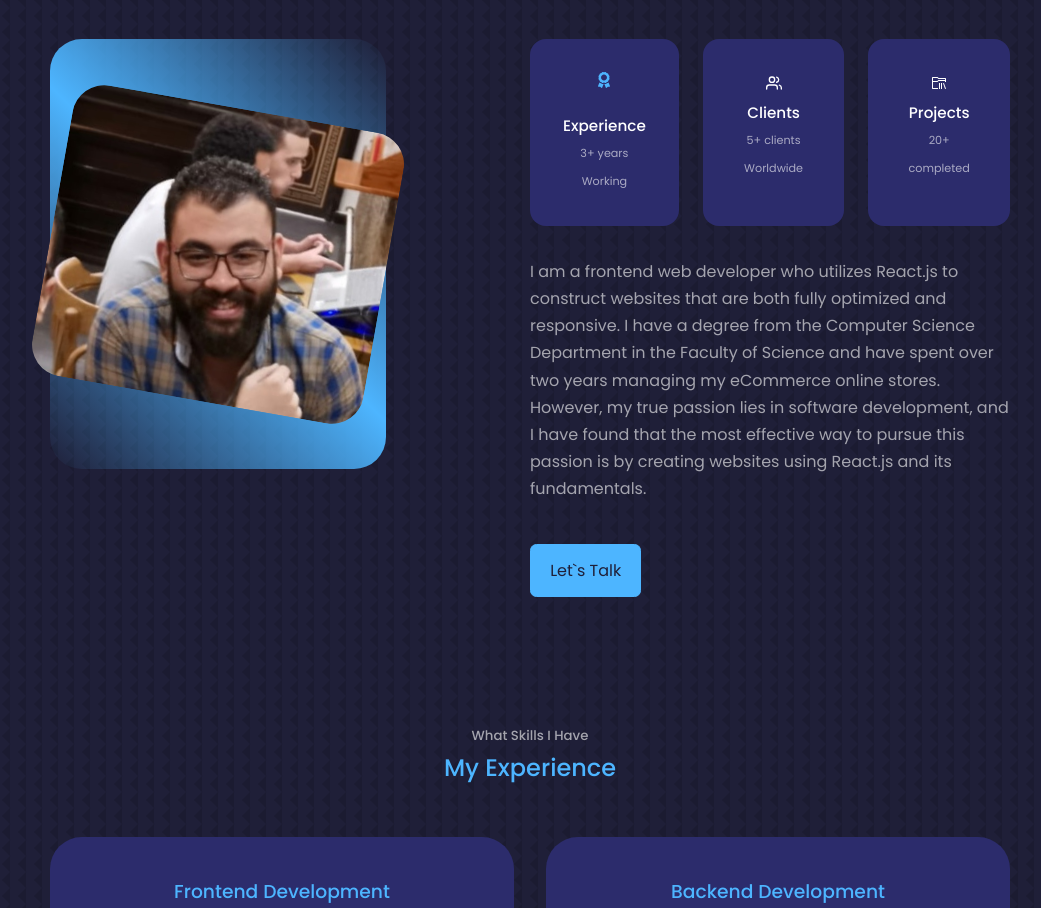
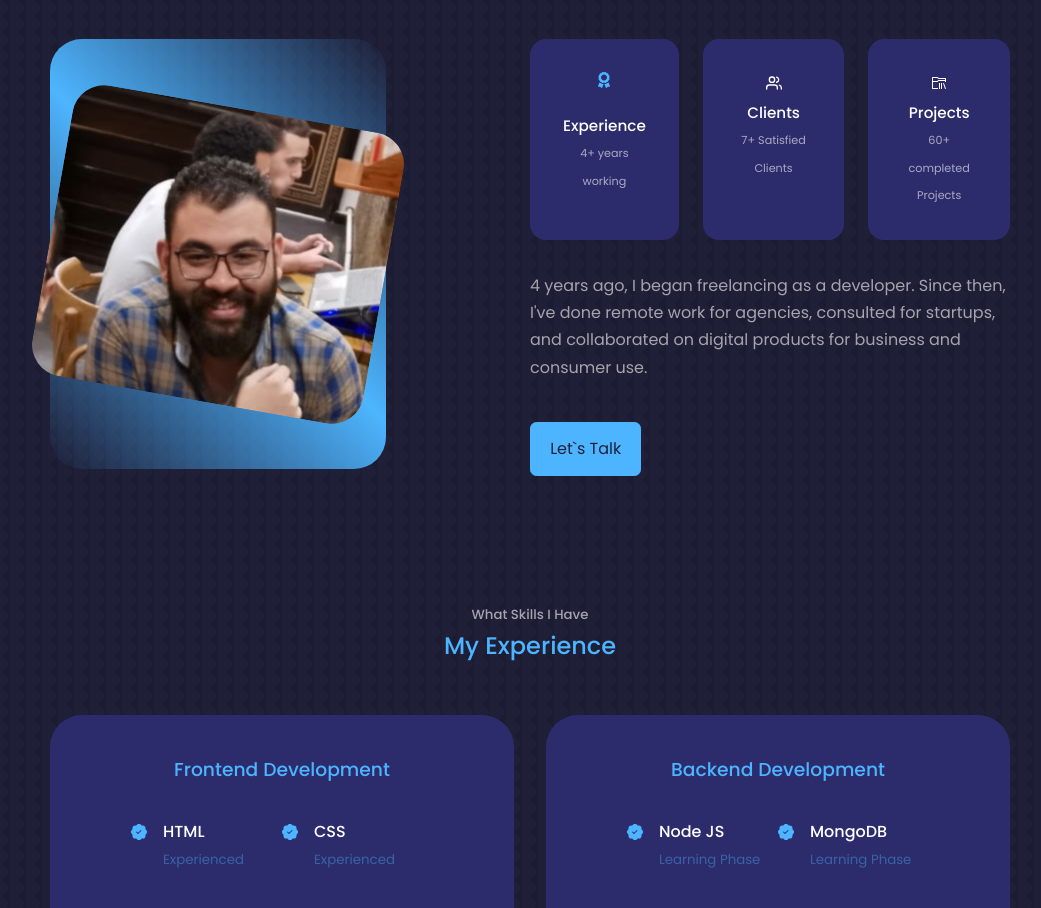
Before and after one commit to AhmedAlaa21/Reactjs-portfolio, a React (Create React App) app: page / in a window 1280 px wide. Shown: the part 1000-1908 px from the top of the page, without its empty margins (110-1151 px from the left). Built offline with nearby package versions, Linux system fonts and the light colour scheme.

Commit message:
google analytics

```diff
--- a/package.json
+++ b/package.json
@@ -8,6 +8,7 @@
     "@testing-library/user-event": "^13.5.0",
     "emailjs-com": "^3.2.0",
     "react": "^18.2.0",
+    "react-countup": "^6.4.2",
     "react-dom": "^18.2.0",
     "react-icons": "^4.4.0",
     "react-scripts": "5.0.1",
--- a/public/index.html
+++ b/public/index.html
@@ -9,10 +9,22 @@
       content="My Portfolio which describes everything about me"
     />
     <title>Ahmed Alaa</title>
+    <script
+      async
+      src="https://www.googletagmanager.com/gtag/js?id=G-CXHNYYMY48"
+    ></script>
+    <script>
+      window.dataLayer = window.dataLayer || [];
+      function gtag() {
+        dataLayer.push(arguments);
+      }
+      gtag("js", new Date());
+
+      gtag("config", "G-CXHNYYMY48");
+    </script>
   </head>
   <body>
     <noscript>You need to enable JavaScript to run this app.</noscript>
     <div id="root"></div>
-
   </body>
 </html>
--- a/src/components/About/About.css
+++ b/src/components/About/About.css
@@ -80,6 +80,7 @@
   .about_me {
     width: 50%;
     margin: 2rem auto 4rem;
+    height: 280px;
   }
 
   .about_content p {
@@ -92,6 +93,7 @@
   .about_me {
     width: 65%;
     margin: 0 auto 3rem;
+    height: 180px;
   }
 
   .about_cards {
@@ -107,3 +109,11 @@
     margin: 1.5rem 0;
   }
 }
+
+@media screen and (max-width: 280px) {
+  .about_me {
+    width: 68%;
+    margin: 0 auto 3rem;
+    height: 160px;
+  }
+}
--- a/src/components/About/About.jsx
+++ b/src/components/About/About.jsx
@@ -4,6 +4,7 @@ import ME from "../../assets/ME2.jpg";
 import { FaAward } from "react-icons/fa";
 import { FiUsers } from "react-icons/fi";
 import { VscFolderLibrary } from "react-icons/vsc";
+import CountUp from "react-countup";
 
 const About = () => {
   return (
@@ -20,27 +21,29 @@ const About = () => {
             <article className="about_card">
               <FaAward className="about_card_icon" />
               <h5>Experience</h5>
-              <small>3+ years Working</small>
+              <small>
+                <CountUp start={-5} end={4} duration={5} />+ years working
+              </small>
             </article>
             <article className="about_card">
               <FiUsers />
               <h5>Clients</h5>
-              <small>5+ clients Worldwide</small>
+              <small>
+                <CountUp start={0} end={7} duration={5} />+ Satisfied Clients
+              </small>
             </article>
             <article className="about_card">
               <VscFolderLibrary />
               <h5>Projects</h5>
-              <small>20+ completed</small>
+              <small>
+                <CountUp start={0} end={60} duration={5} />+ completed Projects
+              </small>
             </article>
           </div>
           <p>
-            I am a frontend web developer who utilizes React.js to construct
-            websites that are both fully optimized and responsive. I have a
-            degree from the Computer Science Department in the Faculty of
-            Science and have spent over two years managing my eCommerce online
-            stores. However, my true passion lies in software development, and I
-            have found that the most effective way to pursue this passion is by
-            creating websites using React.js and its fundamentals.
+            4 years ago, I began freelancing as a developer. Since then,
+            I&apos;ve done remote work for agencies, consulted for startups, and
+            collaborated on digital products for business and consumer use.
           </p>
           <a href="#contact" className="btn btn-primary">
             Let`s Talk
```
Also changed, not shown: src/assets/ME2.png (added), 1 other file (tests, documents, lock files or other folders).
